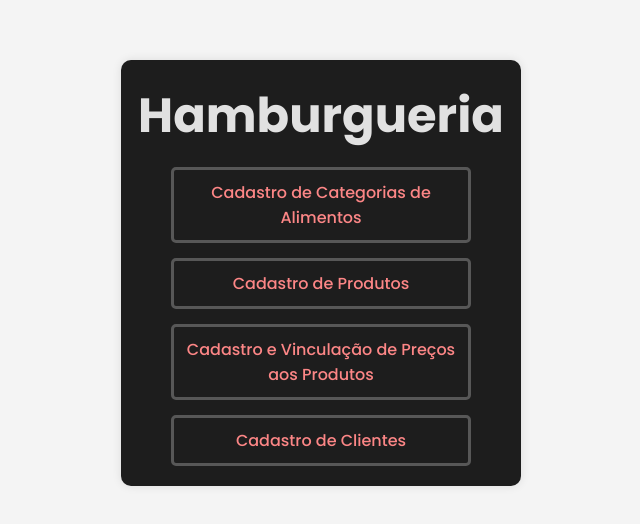
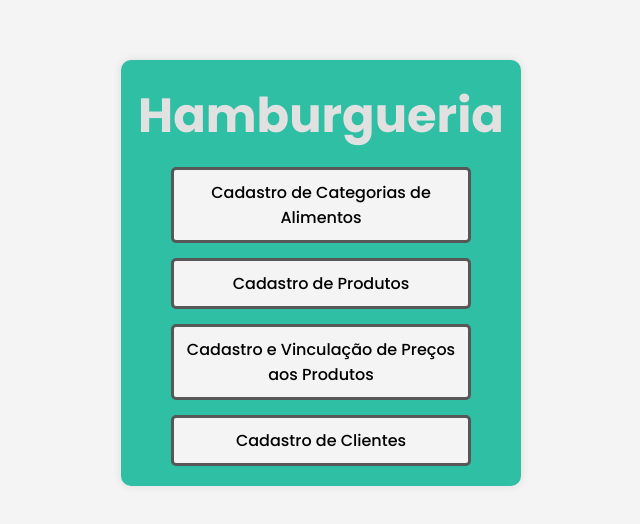
Before and after one commit to ArtuurVinicius/Hamburgueria-Front, a React (Vite) app: page / in a window 1280 px wide. Shown: the part 152-676 px from the top of the page, without its empty margins (319-959 px from the left). Built offline with nearby package versions, Linux system fonts and the light colour scheme.

Commit message:
fix(correcao-css):correção no css da home

```diff
--- a/src/pages/CadastroCliente/style.css
+++ b/src/pages/CadastroCliente/style.css
@@ -10,7 +10,7 @@ body {
   }
 
   .container {
-    background-color: #1D1D1D;
+    background-color: #2EBFA5;
     padding: 20px;
     border-radius: 10px;
     box-shadow: 0 0 10px rgba(0, 0, 0, 0.1);
@@ -50,8 +50,8 @@ body {
 
   button {
     padding: 10px;
-    background-color: #1D1D1D;
-    color: #fc8686;
+    background-color: #f4f4f4;
+    color: #000;
     border: none;
     border-radius: 5px;
     border: 3px solid #575757;
@@ -62,9 +62,9 @@ body {
   }
 
   button:hover {
-    border: 3px solid #fc8686;
-    color: #fc8686;
-    background-color: #2d1f1f;
+    border: 3px solid #000;
+    color: #000;
+    background-color: #97DFD2;
   }
 
   ul {
--- a/src/pages/CadastroProdutos/style.css
+++ b/src/pages/CadastroProdutos/style.css
@@ -77,7 +77,7 @@ body {
   }
 
   .custom-file-button {
-    background-color: #ff6b6b;
+    background-color: #000000;
     color: white;
     padding: 10px 20px;
     border-radius: 5px;
@@ -204,3 +204,11 @@ body {
 #product-name {
   background-color: #f4f4f4;
 }
+
+#product-category {
+  color: #000000;
+}
+
+#product-image {
+  color: #000000;
+}
```
